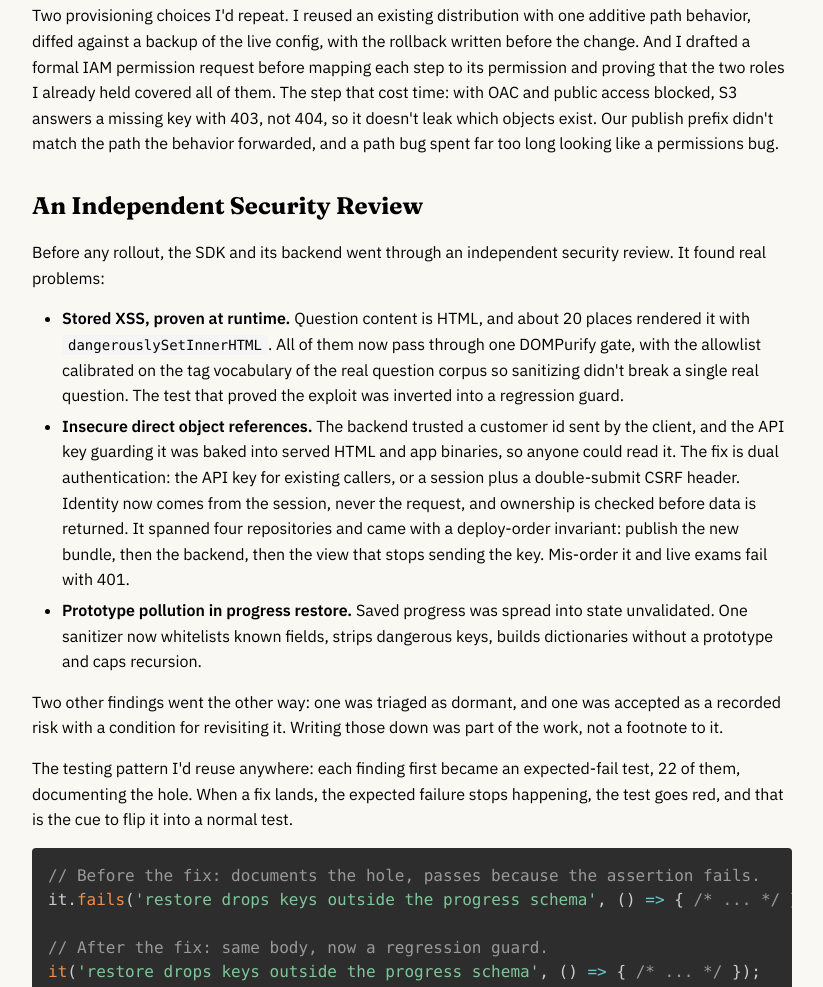
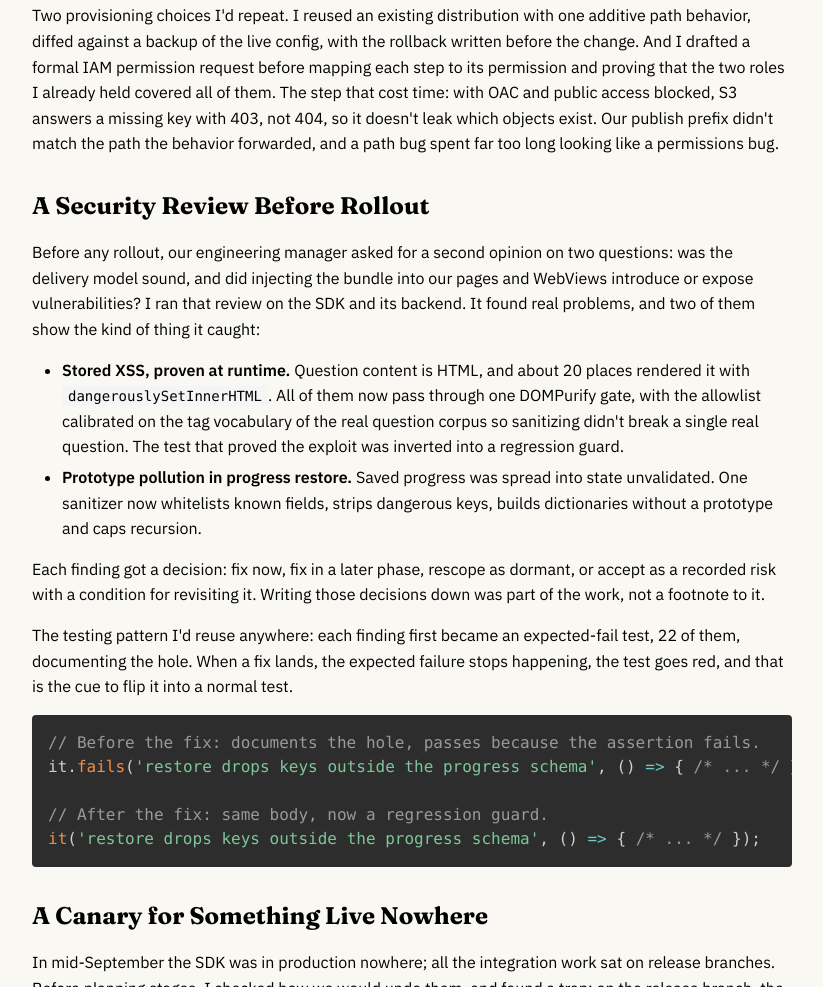
Before and after one commit to phpfc/portfolio.sh, a plain HTML site: page blog/posts/one-exam-engine-three-hosts.html in a window 1280 px wide. Shown: the part 2443-3430 px from the top of the page, without its empty margins (228-1051 px from the left). Drawn offline with nearby package versions, Linux system fonts and the light colour scheme.

Commit message:
Correct security review and incident details in posts and resumes
The exam SDK post no longer describes the access-control finding or how
the API was authenticated, and it credits the review accurately as one
requested by engineering management. The AI agents post now follows the
actual deploy sequence of the partial-release incident. The resumes drop
the same security details.

```diff
--- a/blog/posts/one-exam-engine-three-hosts.html
+++ b/blog/posts/one-exam-engine-three-hosts.html
@@ -191,17 +191,16 @@ if (toBoolish(question.openAnswer)) { /* ... */ } // coerce once, at the boundar
 
         <p>Two provisioning choices I'd repeat. I reused an existing distribution with one additive path behavior, diffed against a backup of the live config, with the rollback written before the change. And I drafted a formal IAM permission request before mapping each step to its permission and proving that the two roles I already held covered all of them. The step that cost time: with OAC and public access blocked, S3 answers a missing key with 403, not 404, so it doesn't leak which objects exist. Our publish prefix didn't match the path the behavior forwarded, and a path bug spent far too long looking like a permissions bug.</p>
 
-        <h2>An Independent Security Review</h2>
+        <h2>A Security Review Before Rollout</h2>
 
-        <p>Before any rollout, the SDK and its backend went through an independent security review. It found real problems:</p>
+        <p>Before any rollout, our engineering manager asked for a second opinion on two questions: was the delivery model sound, and did injecting the bundle into our pages and WebViews introduce or expose vulnerabilities? I ran that review on the SDK and its backend. It found real problems, and two of them show the kind of thing it caught:</p>
 
         <ul>
             <li><strong>Stored XSS, proven at runtime.</strong> Question content is HTML, and about 20 places rendered it with <code>dangerouslySetInnerHTML</code>. All of them now pass through one DOMPurify gate, with the allowlist calibrated on the tag vocabulary of the real question corpus so sanitizing didn't break a single real question. The test that proved the exploit was inverted into a regression guard.</li>
-            <li><strong>Insecure direct object references.</strong> The backend trusted a customer id sent by the client, and the API key guarding it was baked into served HTML and app binaries, so anyone could read it. The fix is dual authentication: the API key for existing callers, or a session plus a double-submit CSRF header. Identity now comes from the session, never the request, and ownership is checked before data is returned. It spanned four repositories and came with a deploy-order invariant: publish the new bundle, then the backend, then the view that stops sending the key. Mis-order it and live exams fail with 401.</li>
             <li><strong>Prototype pollution in progress restore.</strong> Saved progress was spread into state unvalidated. One sanitizer now whitelists known fields, strips dangerous keys, builds dictionaries without a prototype and caps recursion.</li>
         </ul>
 
-        <p>Two other findings went the other way: one was triaged as dormant, and one was accepted as a recorded risk with a condition for revisiting it. Writing those down was part of the work, not a footnote to it.</p>
+        <p>Each finding got a decision: fix now, fix in a later phase, rescope as dormant, or accept as a recorded risk with a condition for revisiting it. Writing those decisions down was part of the work, not a footnote to it.</p>
 
         <p>The testing pattern I'd reuse anywhere: each finding first became an expected-fail test, 22 of them, documenting the hole. When a fix lands, the expected failure stops happening, the test goes red, and that is the cue to flip it into a normal test.</p>
 
```
Also changed, not shown: blog/posts/building-software-with-ai-agents.html (+3 -3 lines), 2 other files.
